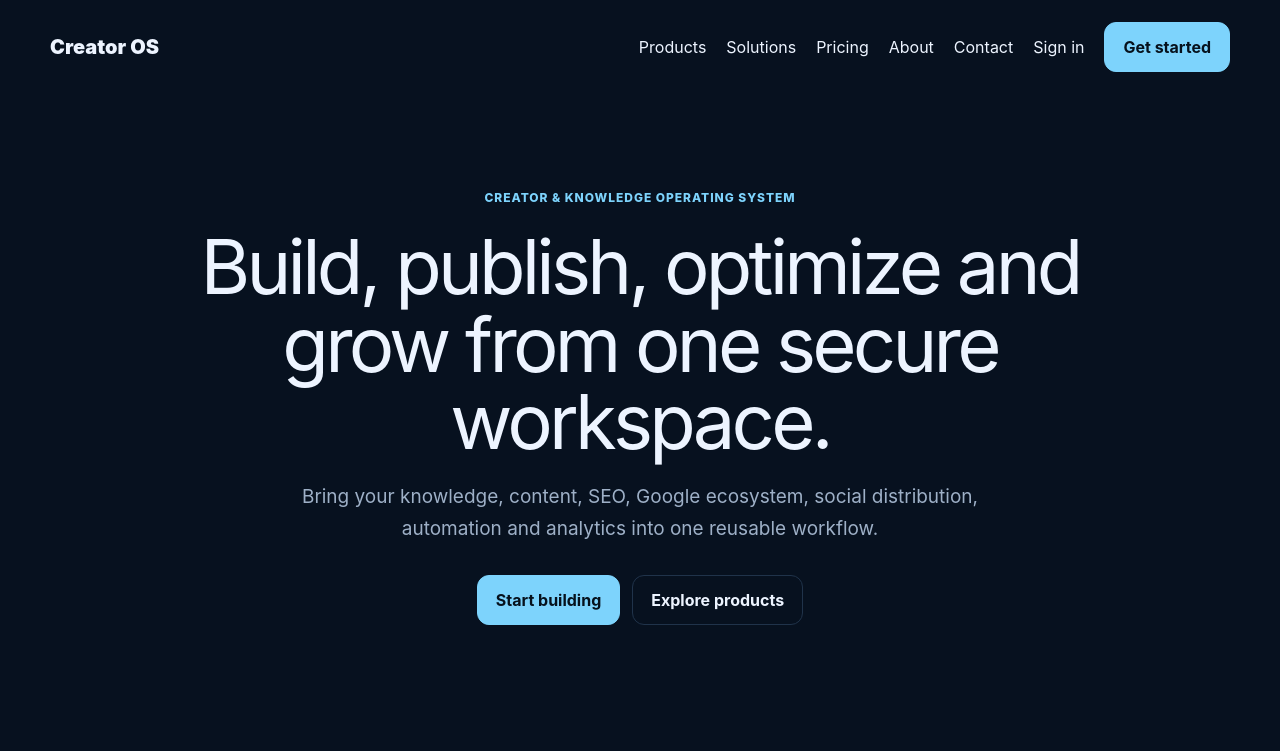
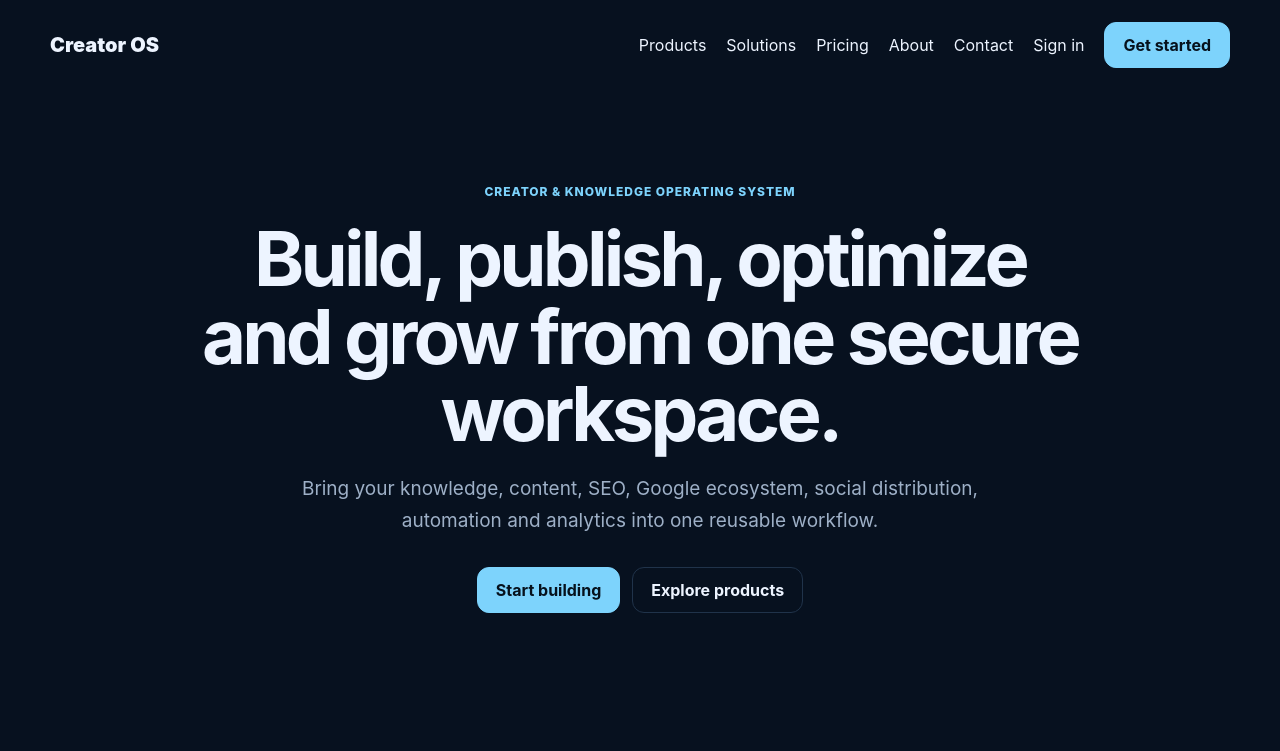
Before and after one commit to tejtechsolo/google-creator-os, a Next.js app: page / in a window 1280 px wide. Shown: the top 751 px of the page. Built offline with nearby package versions, Linux system fonts and the light colour scheme; no server answers.

Commit message:
fix: remove unavailable tailwind import and add app shell styles

```diff
--- a/src/app/globals.css
+++ b/src/app/globals.css
@@ -1,5 +1,3 @@
-@import "tailwindcss";
-
 :root { --bg:#07111f; --panel:#0d1a2b; --text:#edf4ff; --muted:#9eb0c7; --line:#20334a; --accent:#7dd3fc; }
 * { box-sizing:border-box; }
 html { scroll-behavior:smooth; }
@@ -20,3 +18,15 @@
 .section h2 { font-size:36px; margin:0 0 12px; }
 .kicker { color:var(--accent); font-weight:800; letter-spacing:.08em; text-transform:uppercase; font-size:12px; }
 .card label,.card input,.card textarea { display:block; width:100%; }\n.card label { margin:0 0 16px; color:var(--muted); font-size:14px; }\n.card input,.card textarea { margin-top:7px; padding:12px; border:1px solid var(--line); border-radius:10px; background:#081523; color:var(--text); }\n.footer { border-top:1px solid var(--line); padding:50px 0; margin-top:60px; color:var(--muted); }
+
+
+.app-shell{min-height:100vh;display:grid;grid-template-columns:260px 1fr;background:var(--bg)}
+.sidebar{position:sticky;top:0;height:100vh;border-right:1px solid var(--line);padding:22px 16px;display:flex;flex-direction:column;gap:24px;background:#081523}
+.brand{font-weight:900;font-size:18px;padding:8px 10px}
+.sidebar-scroll{overflow:auto;display:grid;gap:22px}
+.nav-group{display:grid;gap:5px}.nav-group-title{font-size:11px;text-transform:uppercase;letter-spacing:.1em;color:var(--muted);padding:0 10px 5px;font-weight:800}
+.side-link{padding:9px 10px;border-radius:9px;color:var(--muted)}.side-link:hover{background:#102238;color:var(--text)}
+.sidebar-user{margin-top:auto;border-top:1px solid var(--line);padding:16px 10px;display:grid;gap:5px;font-size:13px}.sidebar-user span{color:var(--muted);overflow:hidden;text-overflow:ellipsis}.sidebar-user a{color:var(--accent)}
+.app-main{min-width:0}.app-topbar{height:64px;border-bottom:1px solid var(--line);display:flex;justify-content:space-between;align-items:center;padding:0 28px;color:var(--muted)}
+.app-content{max-width:1280px;margin:0 auto;padding:40px 28px}.page-heading{margin-bottom:30px}.page-heading h1{font-size:42px;letter-spacing:-.04em;margin:8px 0}.cards-3{grid-template-columns:repeat(3,minmax(0,1fr))}
+@media(max-width:900px){.app-shell{grid-template-columns:1fr}.sidebar{position:relative;height:auto;border-right:0;border-bottom:1px solid var(--line)}.sidebar-scroll{display:flex;overflow:auto}.nav-group{min-width:max-content}.sidebar-user{display:none}.app-content{padding:28px 18px}.cards-3{grid-template-columns:1fr}}
```
